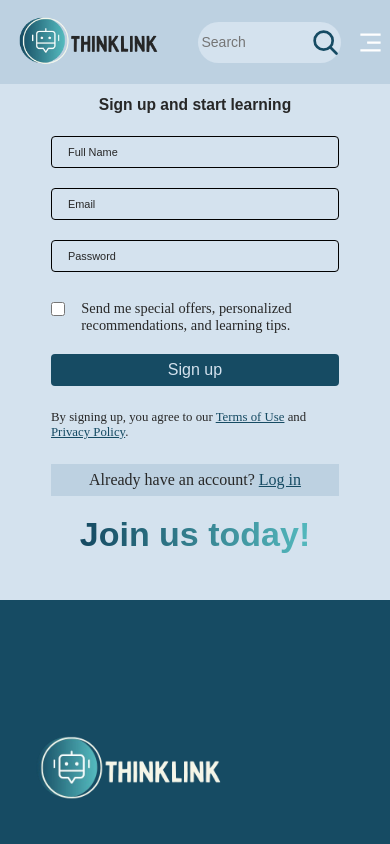
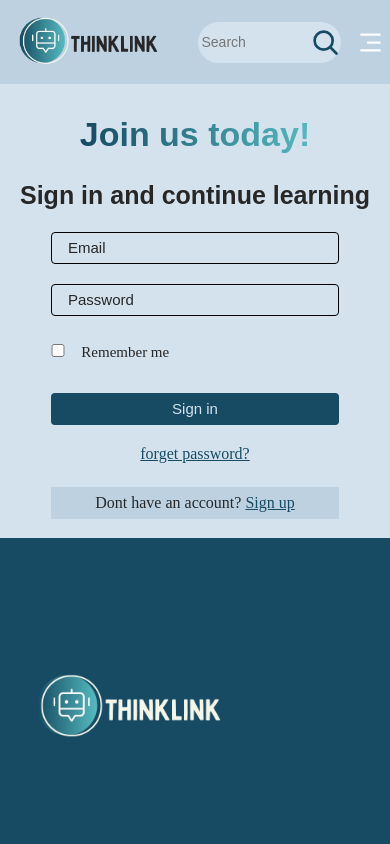
Before and after one commit to Yasmine-Zahreddine/ThinkLink, a React (Vite) app in the folder frontend/: page /signin in a window 390 px wide. Shown: the top 844 px of the page. Built offline with nearby package versions, Linux system fonts and the light colour scheme.

Commit message:
sign in added

```diff
--- a/frontend/src/App.jsx
+++ b/frontend/src/App.jsx
@@ -9,7 +9,7 @@ import {
 import Footer from "./components/footer/Footer";
 import Header from "./containers/Header/Header";
 import Signup from "./containers/SignUp/Signup";
-import SignIn from "./containers/Signin/SignIn";
+import Signin from "./containers/Signin/SignIn";
 
 function App() {
   return (
@@ -19,7 +19,7 @@ function App() {
         <Routes>
           <Route path="/" element={<Header />} />
           <Route path="/signup" element={<Signup />} />
-          <Route path="/signin" element={<SignIn />} />
+          <Route path="/signin" element={<Signin />} />
           <Route path="*" element={<Navigate to="/" />} />
         </Routes>
         <Footer />
--- a/frontend/src/containers/Signin/SignIn.jsx
+++ b/frontend/src/containers/Signin/SignIn.jsx
@@ -2,7 +2,7 @@ import { useEffect, useState } from "react";
 import "./signin.css";
 import Card from "../../components/card/Card";
 
-const SignIn = () => {
+const Signin = () => {
   const [isSmallScreen, setIsSmallScreen] = useState(window.innerWidth < 1000);
 
   useEffect(() => {
@@ -34,12 +34,8 @@ const SignIn = () => {
         )}
       </div>
       <div className="Box">
-        <h1>Sign up and start learning</h1>
-        <input
-          type="text"
-          placeholder="Full Name"
-          className="full_name_input textinputs"
-        />
+        <h1>Sign in and continue learning</h1>
+
         <input type="text" placeholder="Email" className="email textinputs" />
         <input
           type="password"
@@ -48,21 +44,15 @@ const SignIn = () => {
         />
         <div className="checkboxContainer">
           <input type="checkbox" className="checkbox" />
-          <p>
-            Send me special offers, personalized recommendations, and learning
-            tips.
-          </p>
+          <p>Remember me</p>
         </div>
-        <button className="buttonCreateAccount">Sign up</button>
-        <div className="policyContainer">
-          <p className="policyAgree">
-            By signing up, you agree to our <a href="/">Terms of Use</a> and{" "}
-            <a href="/">Privacy Policy</a>.
-          </p>
-        </div>
+        <button className="buttonCreateAccount">Sign in</button>
+        <a href="" className="link">
+          forget password?
+        </a>
         <div className="login">
           <p>
-            Already have an account? <a href="/">Log in</a>
+            Dont have an account? <a href="/">Sign up</a>
           </p>
         </div>
       </div>
@@ -70,4 +60,4 @@ const SignIn = () => {
   );
 };
 
-export default SignIn;
+export default Signin;
--- a/frontend/src/containers/Signin/signin.css
+++ b/frontend/src/containers/Signin/signin.css
@@ -19,7 +19,10 @@
   justify-content: center;
   align-items: center;
 }
-
+.link {
+  text-decoration: underline;
+  color: var(--color-dark-blue);
+}
 .welcome {
   width: 50%;
   order: 2;
@@ -70,14 +73,14 @@
 
 .checkboxContainer > p {
   width: 100%;
-  font-size: 1.3vw;
+  font-size: 15px;
   color: var(--color-text);
 }
 
 .checkbox {
+  margin-top: 0;
   width: 1rem;
   height: auto;
-  margin-bottom: 1rem;
 }
 
 .buttonCreateAccount {
@@ -119,6 +122,7 @@
 @media (max-width: 1000px) {
   .welcome {
     margin-bottom: 2vw;
+    order: 1;
   }
   .card-content1 h1 {
     font-family: var(--font-family);
@@ -221,6 +225,7 @@
   .welcome {
     margin-bottom: 2vw;
     width: 100%;
+    order: 1;
   }
   .card-content1 {
     display: flex;
@@ -238,6 +243,7 @@
 
   .Box {
     display: flex;
+    order: 2;
     justify-content: center;
     align-items: center;
     flex-direction: column;
@@ -362,16 +368,16 @@
     height: 2rem;
     border-radius: 4px;
     padding-left: 1rem;
-    font-size: 2.8vw;
+    font-size: 15px;
     background-color: var(--color-bg);
   }
 
   .textinputs::placeholder {
-    font-size: 2.8vw;
+    font-size: 15px;
   }
   .Box > h1 {
     margin-bottom: 0.5vw;
-    font-size: 4vw;
+    font-size: 25px;
     font-family: var(--font-family);
     color: var(--color-text);
   }
@@ -386,7 +392,7 @@
 
   .checkboxContainer > p {
     width: 100%;
-    font-size: 0.9rem;
+    font-size: 15px;
   }
 
   .checkbox {
@@ -403,16 +409,9 @@
     font-family: var(--font-family);
     color: var(--color-bg);
     border-radius: 4px;
-    font-size: 1rem;
+    font-size: 15px;
   }
-  .policyAgree {
-    margin-top: 1vw;
-    font-size: 0.8rem;
-  }
-  .policyAgree > a {
-    text-decoration: underline;
-    color: var(--color-dark-blue);
-  }
+
   .policyContainer {
     display: flex;
     justify-content: center;
```
